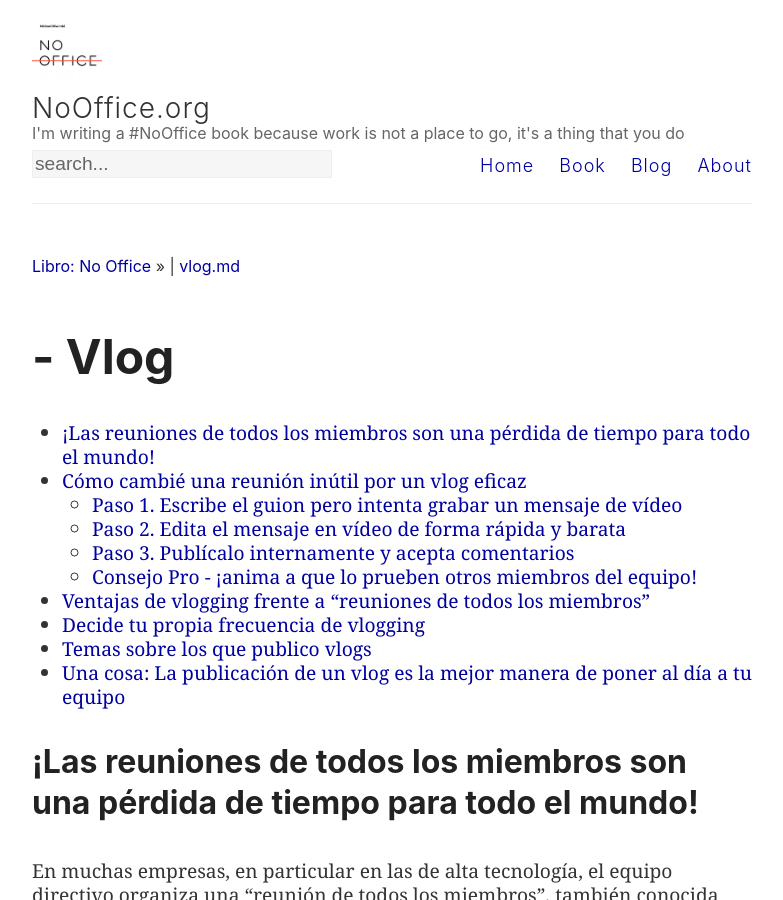
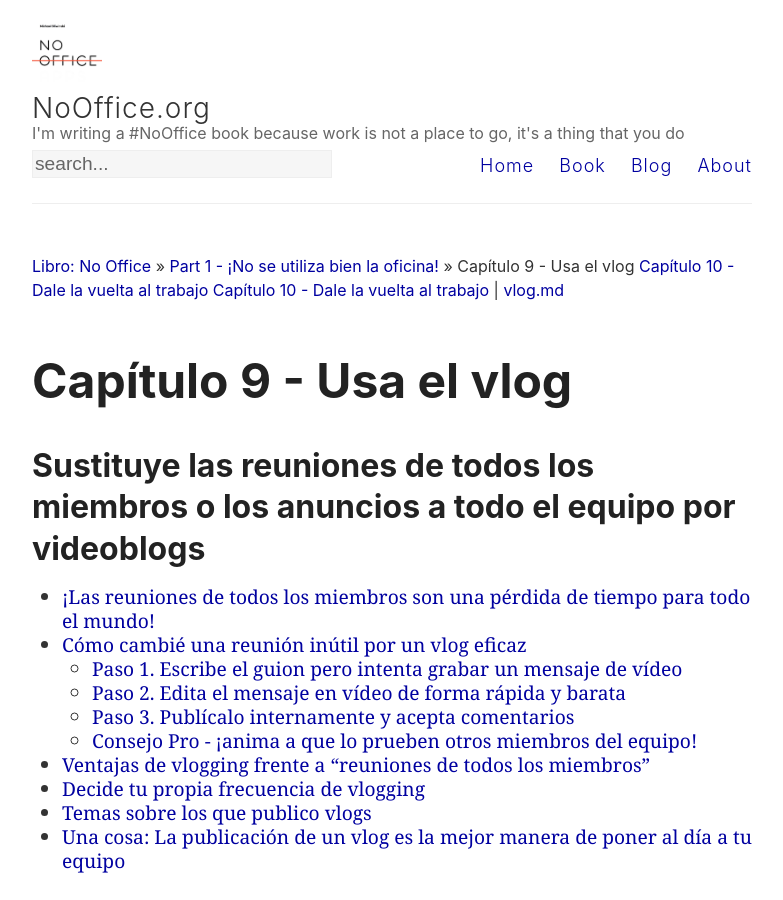
Before and after one commit to Nozbe/NoOffice.org, a Jekyll site: the page built from _es/vlog.md, in a window 1280 px wide and 900 px high. Shown: the whole window, without its empty margins (248-1031 px from the left). Built offline with Jekyll 4.4.1, drawn with Linux system fonts in a browser that asks for light colours; some of the changed lines change nothing that is shown; some of the changed text lies outside the part shown.

Commit message:
Update vlog.md

```diff
--- a/_es/vlog.md
+++ b/_es/vlog.md
@@ -1,7 +1,7 @@
 ---
-parte: one
-título: Usa el vlog
-subtítulo: "Sustituye las reuniones de todos los miembros o los anuncios a todo el equipo por videoblogs"
+part: one
+title: Usa el vlog
+subtitle: "Sustituye las reuniones de todos los miembros o los anuncios a todo el equipo por videoblogs"
 ---
 
 * TOC
```
